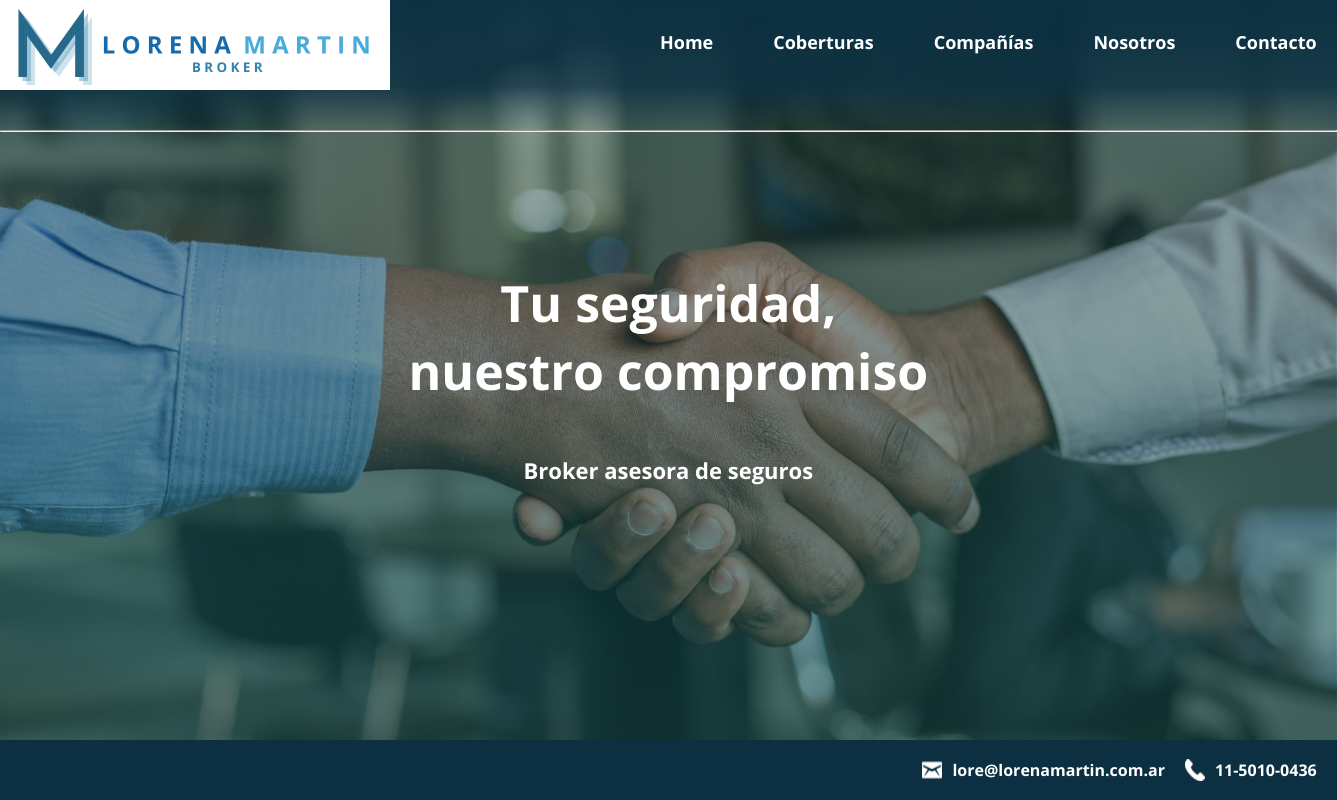
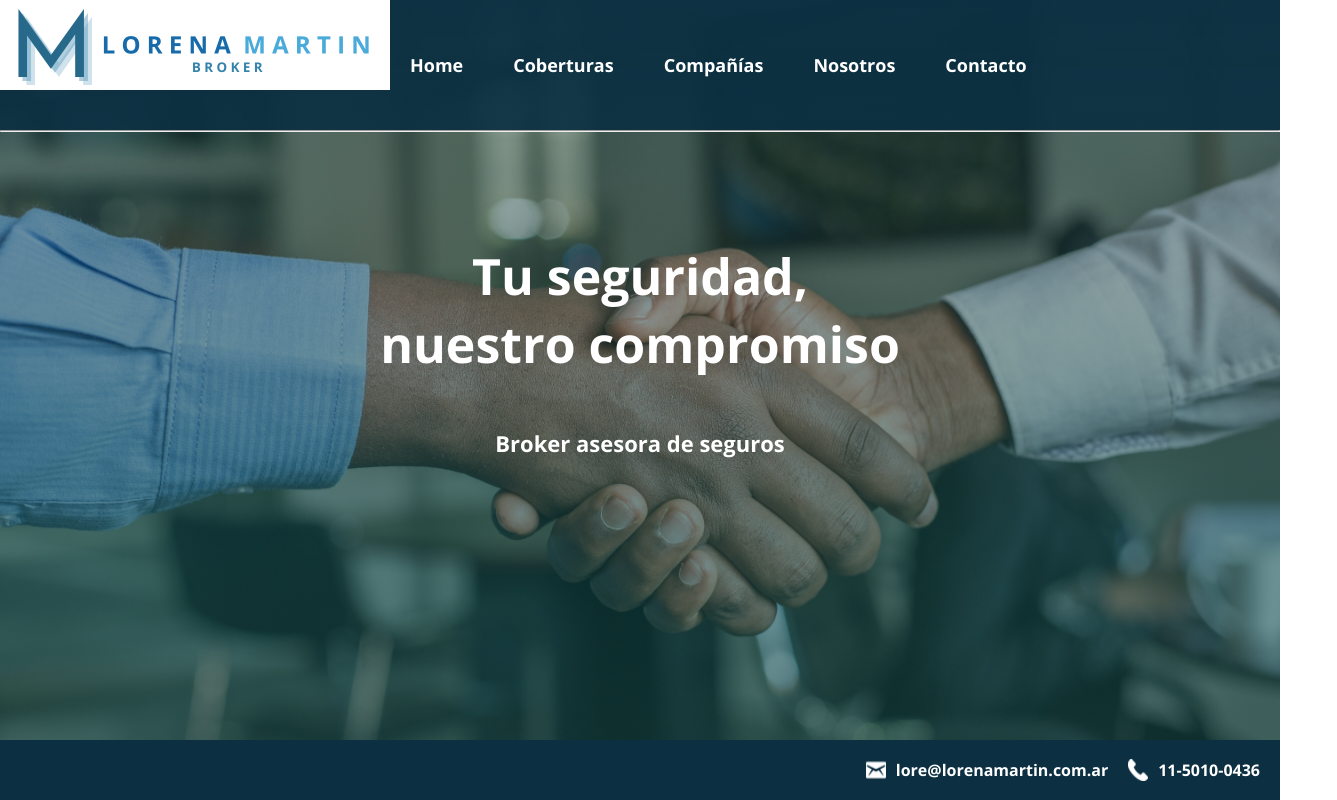
Before and after one commit to ffmaver/com-39385, a plain HTML site: page index.html in a window 1280 px wide. Shown: the whole page, 1337 px wide, since content can reach past the window. Drawn offline with nearby package versions, Linux system fonts and the light colour scheme.

Commit message:
a aprtir de aca me emto con resp

```diff
--- a/css/style.css
+++ b/css/style.css
@@ -24,7 +24,21 @@ a{
 
 /*----------------GRIDS---------------*/
 .bodyHome{
+    display: grid;
+    grid-auto-columns: 1fr;
+    grid-template-columns: 1fr;
+    grid-template-rows: 0.6fr 2.2fr 0.02fr;
+    gap: 0px 0px;
+    grid-template-areas:
+    "header"
+    "main"
+    "footer";
+    justify-items: stretch;
+}
+/* .mainHome{
     position: absolute;
+    height: 100%;
+    width: 100%;
     background:
     linear-gradient(
         to top,
@@ -37,21 +51,12 @@ a{
     background-size: cover;
     background-repeat: no-repeat;
     background-position: center;
-    display: grid;
-    height: 100vh;
-    grid-auto-columns: 1fr;
-    grid-template-columns: 1fr;
-    grid-template-rows: 0.6fr 2.2fr 0.02fr;
-    gap: 0px 0px;
-    grid-template-areas:
-    "header"
-    "main"
-    "footer";
-    justify-items: stretch;
-}
+} */
 
 .bodyCoberturas{
     position: absolute;
+    height: 100%;
+    width: 100%;
     background:
     linear-gradient(
         to top,
@@ -65,7 +70,7 @@ a{
     background-repeat: no-repeat;
     background-position: center;
     display: grid;
-    height: 100vh;
+
     grid-auto-columns: 1fr;
     grid-template-columns: 1fr;
     grid-template-rows: 0.6fr 2.2fr 0.02fr;
@@ -78,6 +83,8 @@ a{
 }
 .bodyCompanias{
     position: absolute;
+    height: 100%;
+    width: 100%;
     background:
     linear-gradient(
         to top,
@@ -91,7 +98,6 @@ a{
     background-repeat: no-repeat;
     background-position: center;
     display: grid;
-    height: 100vh;
     grid-auto-columns: 1fr;
     grid-template-columns: 1fr;
     grid-template-rows: 0.6fr 2.2fr 0.02fr;
@@ -104,6 +110,8 @@ a{
 }
 .bodyNosotros{
     position: absolute;
+    height: 100%;
+    width: 100%;
     background:
     linear-gradient(
         to top,
@@ -117,7 +125,6 @@ a{
     background-repeat: no-repeat;
     background-position: center;
     display: grid;
-    height: 100vh;
     grid-auto-columns: 1fr;
     grid-template-columns: 1fr;
     grid-template-rows: 0.6fr 2.2fr 0.02fr;
@@ -131,6 +138,8 @@ a{
 }
 .bodyContacto{
     position: absolute;
+    height: 100%;
+    width: 100%;
     background:
     linear-gradient(
         to top,
@@ -144,7 +153,6 @@ a{
     background-repeat: no-repeat;
     background-position: center;
     display: grid;
-    height: 100vh;
     grid-auto-columns: 1fr;
     grid-template-columns: 1fr;
     grid-template-rows: 0.6fr 2.2fr 0.02fr;
@@ -162,13 +170,12 @@ a{
 
 /*----------HEADER-NAVBAR----------*/
 header{
-    /* background-color:rgb(12, 48, 66); */
     background:
     linear-gradient(
         to top,
-        rgba(13, 10, 56, 0),
+        rgba(4, 36, 78, 0.527),
         rgba(12, 48, 66, 0.795),
-        rgba(12, 48, 66, 0.911),
+        rgba(12, 48, 66, 0.89),
         rgba(12, 48, 66, 0.959)
     );
     width: 100%;
@@ -176,15 +183,20 @@ header{
     height: 130px;
     flex-direction: row;
     justify-content: space-between;
+    background-attachment: fixed;
+}
+nav{
+    align-self: center;
 }
 .navbar{
     font-size:large;
     display: flex;
     flex-direction: row;
     flex-wrap: nowrap;
-    gap: 20px;
-    justify-content:space-evenly; /*movimiento en eje x*/
-    padding-top: 30px;
+    gap: 10px;
+    align-content: center;
+    /* justify-content:space-evenly; movimiento en eje x, aling mov en y */
+    /* padding-top: 30px; */
 }
 .navbar li a{
     padding: 0px 20px;
@@ -196,12 +208,27 @@ header{
 .navBar{
     display: flex;
     flex-direction: row;
-    gap:250px;
+    justify-content: space-between;
 }
 
+
 /*------------MAIN-HOME-----------------*/
-.mainHome{
-    height: 450px;
+.backHome{
+    width: 100%;
+    height: 100%;
+    position: absolute;
+    background:
+    linear-gradient(
+        to top,
+        rgba(24, 82, 80, 0.582),
+        rgba(12, 70, 68, 0.582),
+        rgba(12, 54, 53, 0.473),
+        rgba(4, 63, 73, 0.418)
+    ),
+    url(../assets/img/backHome.jpeg);
+    background-size: cover;
+    background-repeat: no-repeat;
+    background-position: center;
 }
 .tituloHome{
     text-align: center;
@@ -266,7 +293,6 @@ header{
     flex-wrap: nowrap;
     gap: 20px;
     justify-content:space-evenly;
-
 }
 .tituloContacto{
     text-align:left;
@@ -288,7 +314,6 @@ header{
 .forms label{
     margin: 5px;
 }
-
 input{
     background-color: rgb(194, 207, 207);
     border-radius: 4px;
@@ -296,7 +321,6 @@ input{
     height: 25px;
     width: 500px;
     color: black;
-
 }
 .rectangulo{
     height: 300px;
@@ -309,10 +333,6 @@ input{
     margin-top: 90px;
 }
 
-
-
-
-
 /*------------FOOTERS-----------------*/
 .backFooter{
     display: flex;
@@ -321,13 +341,14 @@ input{
     height: 60px;
     width: 100%;
     background-color:rgb(12, 48, 66, 1);
+    position: fixed;
+    bottom: 0;
 }
 .footer{
     display: flex;
     flex-direction: row;
     justify-content: end;
     align-items: center;
-
 }
 .foot{
     display: flex;
@@ -423,7 +444,7 @@ input{
 }
 @media (max-width:768px){
     header{
-        flex-direction: column;
+        flex-flow: column;
         align-items: center;
     }
 }
--- a/index.html
+++ b/index.html
@@ -1,5 +1,6 @@
 <!DOCTYPE html>
 <html lang="en">
+
 <head>
     <meta charset="UTF-8">
     <meta http-equiv="X-UA-Compatible" content="IE=edge">
@@ -7,13 +8,16 @@
     <title>Lorena Martin</title>
     <link rel="stylesheet" href="./css/style.css">
 </head>
+
 <body>
     <div class="bodyHome">
+        <div class="backHome">
             <div class="gridHead1">
                 <header>
                     <section class="navBar">
                         <div class="logo">
-                    <a href="#"><img src="./assets/img/logo_largo_lmb.png" alt="logo lorena martin" class="logoImg"></a>
+                            <a href="#"><img src="./assets/img/logo_largo_lmb.png" alt="logo lorena martin"
+                                    class="logoImg"></a>
                         </div>
                         <nav>
                             <ul class="navbar">
@@ -28,6 +32,7 @@
                 </header>
                 <hr>
             </div>
+
             <div class="gridMain2">
                 <main class="mainHome">
                     <section>
@@ -43,14 +48,15 @@
                     <section class="footer">
                         <div class="foot">
                             <img class="imagenMail" src="./assets/img/correo.png" alt="logo de mail">
-                        <a href="https://www.gmail.com/mail/help/intl/es/about.html?iframe" target="_blank" class="mensaje">
+                            <a href="https://www.gmail.com/mail/help/intl/es/about.html?iframe" target="_blank"
+                                class="mensaje">
 
                                 <p>lore@lorenamartin.com.ar</p>
                             </a>
                         </div>
                         <div class="foot">
                             <img class="imagenFono" src="./assets/img/celular.png" alt="celular logo">
-                        <a href="https://wa.me/1150100455?" target="_blank" class="celular" >
+                            <a href="https://wa.me/1150100455?" target="_blank" class="celular">
                                 <p>11-5010-0436</p>
                             </a>
                         </div>
@@ -58,5 +64,7 @@
                 </footer>
             </div>
         </div>
+    </div>
 </body>
+
 </html>
```
Lines whose indentation alone changed are shown as unchanged.
